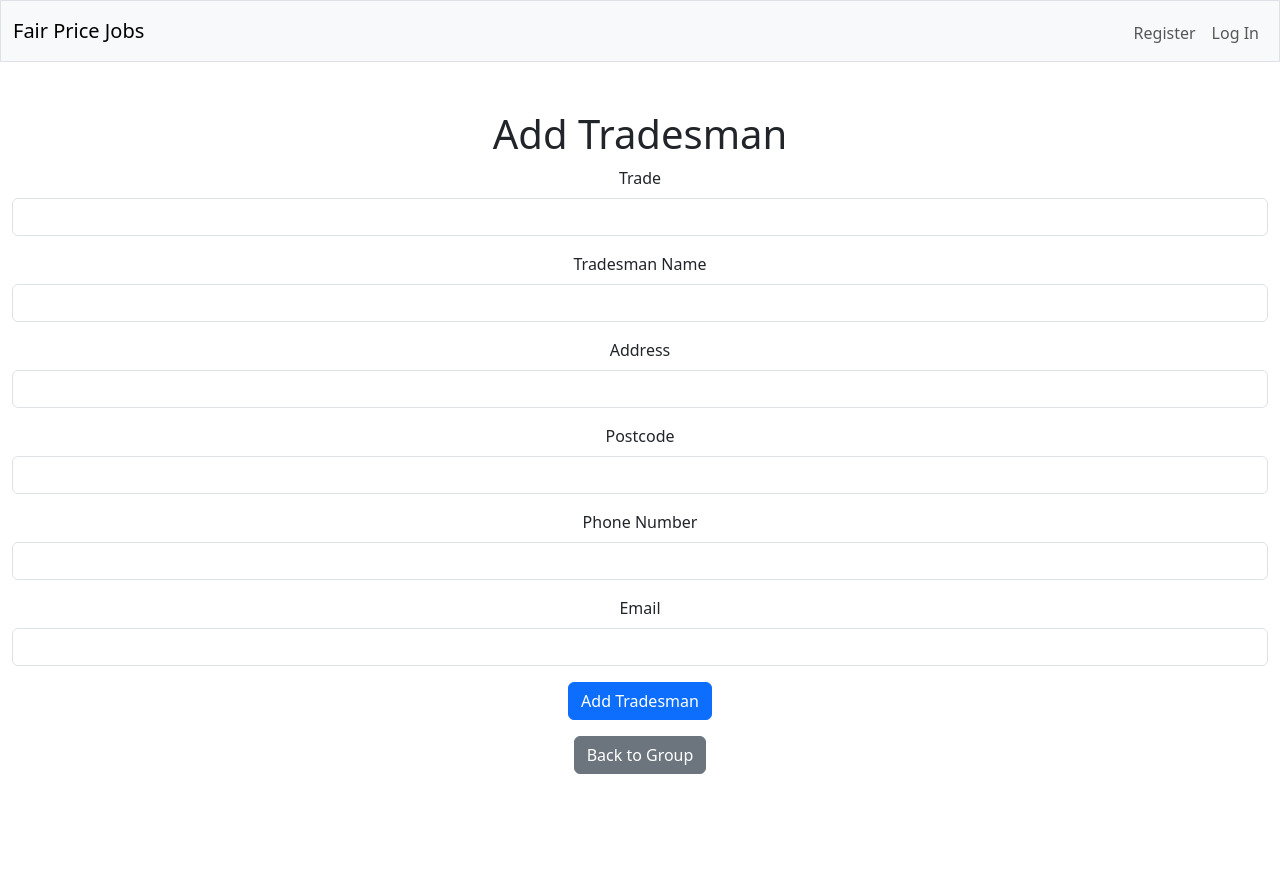
After one commit to kevinruns/fair-price-jobs, a Flask app: template templates/add_tradesman.html in a window 1280 px wide. The commit adds this page. Run offline with Flask 3, Linux system fonts and the light colour scheme; the template is opened without the code that fills it, so the values that code supplies are empty.

Commit message:
created basic form to add a tradesman in specific group

```diff
--- a/app.py
+++ b/app.py
@@ -85,6 +85,7 @@ def login():
 
         # Remember which user has logged in
         session["user_id"] = rows[0]["id"]
+        session["username"] = rows[0]["username"]  # Store username in session
 
         # Redirect user to home page
         return redirect("/")
@@ -280,7 +281,8 @@ def view_group(group_id):
         is_member = cursor.fetchone() is not None
 
         # Print debug information
-        print(f"Group: {group}")
+        print(f"Group type: {type(group)}")
+        print(f"Group contents: {dict(group)}")
         print(f"Is member: {is_member}")
 
         return render_template("view_group.html", group=group, is_member=is_member)
@@ -293,5 +295,48 @@ def view_group(group_id):
 
 
 
+@app.route("/add_tradesman/<int:group_id>", methods=["GET", "POST"])
+@login_required
+def add_tradesman(group_id):
+    db = get_db()
+    cursor = db.cursor()
+
+    # Check if the user is a member of the group
+    cursor.execute("SELECT 1 FROM user_groups WHERE user_id = ? AND group_id = ?",
+                   (session["user_id"], group_id))
+    is_member = cursor.fetchone() is not None
+
+    if not is_member:
+        flash("You must be a member of the group to add a tradesman.", "error")
+        return redirect(url_for("view_group", group_id=group_id))
+
+    if request.method == "POST":
+        # Get form data
+        trade = request.form.get("trade")
+        name = request.form.get("name")
+        address = request.form.get("address")
+        postcode = request.form.get("postcode")
+        phone_number = request.form.get("phone_number")
+        email = request.form.get("email")
+
+        # Insert the tradesman into the database
+        try:
+            cursor.execute("""
+                INSERT INTO tradesmen (trade, name, address, postcode, phone_number, email)
+                VALUES (?, ?, ?, ?, ?, ?)
+            """, (trade, name, address, postcode, phone_number, email))
+            db.commit()
+            flash("Tradesman added successfully!", "success")
+        except Exception as e:
+            db.rollback()
+            flash(f"An error occurred: {str(e)}", "error")
+
+        return redirect(url_for("view_group", group_id=group_id))
+
+    # If it's a GET request, just render the form
+    return render_template("add_tradesman.html", group_id=group_id)
+
+
+
 if __name__ == '__main__':
     app.run(debug=True)
--- a/schema.sql
+++ b/schema.sql
@@ -36,8 +36,7 @@ CREATE TABLE tradesmen (
     address TEXT NOT NULL,
     postcode TEXT NOT NULL,
     phone_number TEXT NOT NULL,
-    call_out_fee INTEGER,
-    hourly_rate INTEGER
+    email TEXT
 );
 
 CREATE TABLE jobs (
--- /dev/null
+++ b/templates/add_tradesman.html
@@ -0,0 +1,36 @@
+{% extends "layout.html" %}
+
+{% block main %}
+<h1>Add Tradesman</h1>
+
+<form action="{{ url_for('add_tradesman', group_id=group_id) }}" method="post">
+    <div class="mb-3">
+        <label for="trade" class="form-label">Trade</label>
+        <input type="text" class="form-control" id="trade" name="trade" required>
+    </div>
+    <div class="mb-3">
+        <label for="name" class="form-label">Tradesman Name</label>
+        <input type="text" class="form-control" id="name" name="name" required>
+    </div>
+    <div class="mb-3">
+        <label for="address" class="form-label">Address</label>
+        <input type="text" class="form-control" id="address" name="address" required>
+    </div>
+    <div class="mb-3">
+        <label for="postcode" class="form-label">Postcode</label>
+        <input type="text" class="form-control" id="postcode" name="postcode" required>
+    </div>
+    <div class="mb-3">
+        <label for="phone_number" class="form-label">Phone Number</label>
+        <input type="tel" class="form-control" id="phone_number" name="phone_number" required>
+    </div>
+    <div class="mb-3">
+        <label for="email" class="form-label">Email</label>
+        <input type="email" class="form-control" id="email" name="email">
+    </div>
+    <button type="submit" class="btn btn-primary">Add Tradesman</button>
+</form>
+
+<a href="{{ url_for('view_group', group_id=group_id) }}" class="btn btn-secondary mt-3">Back to Group</a>
+
+{% endblock %}
--- a/templates/layout.html
+++ b/templates/layout.html
@@ -6,29 +6,33 @@
         <title>{% block title %}Fair Price Jobs{% endblock %}</title>
         <!-- Bootstrap CSS -->
         <link href="https://cdn.jsdelivr.net/npm/bootstrap@5.3.0/dist/css/bootstrap.min.css" rel="stylesheet" integrity="sha384-9ndCyUaIbzAi2FUVXJi0CjmCapSmO7SnpJef0486qhLnuZ2cdeRhO02iuK6FUUVM" crossorigin="anonymous">
+
     </head>
     <body>
         <nav class="navbar navbar-expand-md navbar-light bg-light border">
             <div class="container-fluid">
-                <a class="navbar-brand" href="/">Fair Price Jobs</a>
+                <a class="navbar-brand mb-0 align-items-center" href="/">Fair Price Jobs</a>
                 <button class="navbar-toggler" type="button" data-bs-toggle="collapse" data-bs-target="#navbarNav" aria-controls="navbarNav" aria-expanded="false" aria-label="Toggle navigation">
                     <span class="navbar-toggler-icon"></span>
                 </button>
                 <div class="collapse navbar-collapse" id="navbarNav">
                     {% if session.user_id %}
-                        <ul class="navbar-nav me-auto mt-2">
+                        <ul class="navbar-nav me-auto mt-1 align-items-center">
                             <li class="nav-item">
                                 <a class="nav-link" href="/">Home</a>
                             </li>
                             <!-- Add other navigation items for logged-in users -->
                         </ul>
-                        <ul class="navbar-nav ms-auto mt-2">
+                        <ul class="navbar-nav ms-auto mt-1 align-items-center">
+                            <li class="nav-item me-3">
+                                <span class="nav-link fs-5 fw-bold p-0"> {{ session.username }}</span>
+                            </li>
                             <li class="nav-item">
                                 <a class="nav-link" href="/logout">Log Out</a>
                             </li>
                         </ul>
                     {% else %}
-                        <ul class="navbar-nav ms-auto mt-2">
+                        <ul class="navbar-nav ms-auto mt-1 align-items-center">
                             <li class="nav-item">
                                 <a class="nav-link" href="/register">Register</a>
                             </li>
```
Also changed, not shown: templates/index.html (+4 -5 lines), templates/view_group.html (+18 -9 lines), 2 other files.
